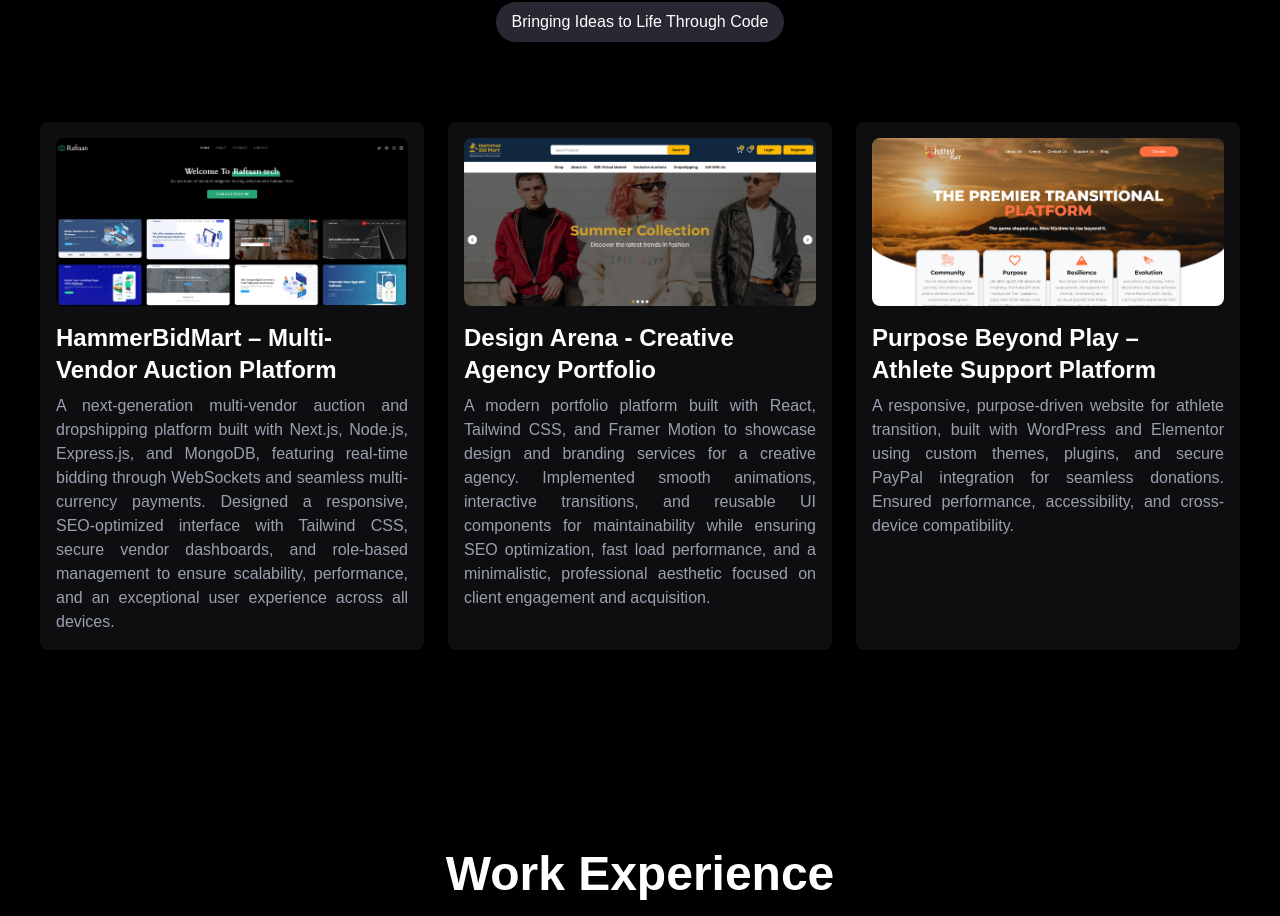
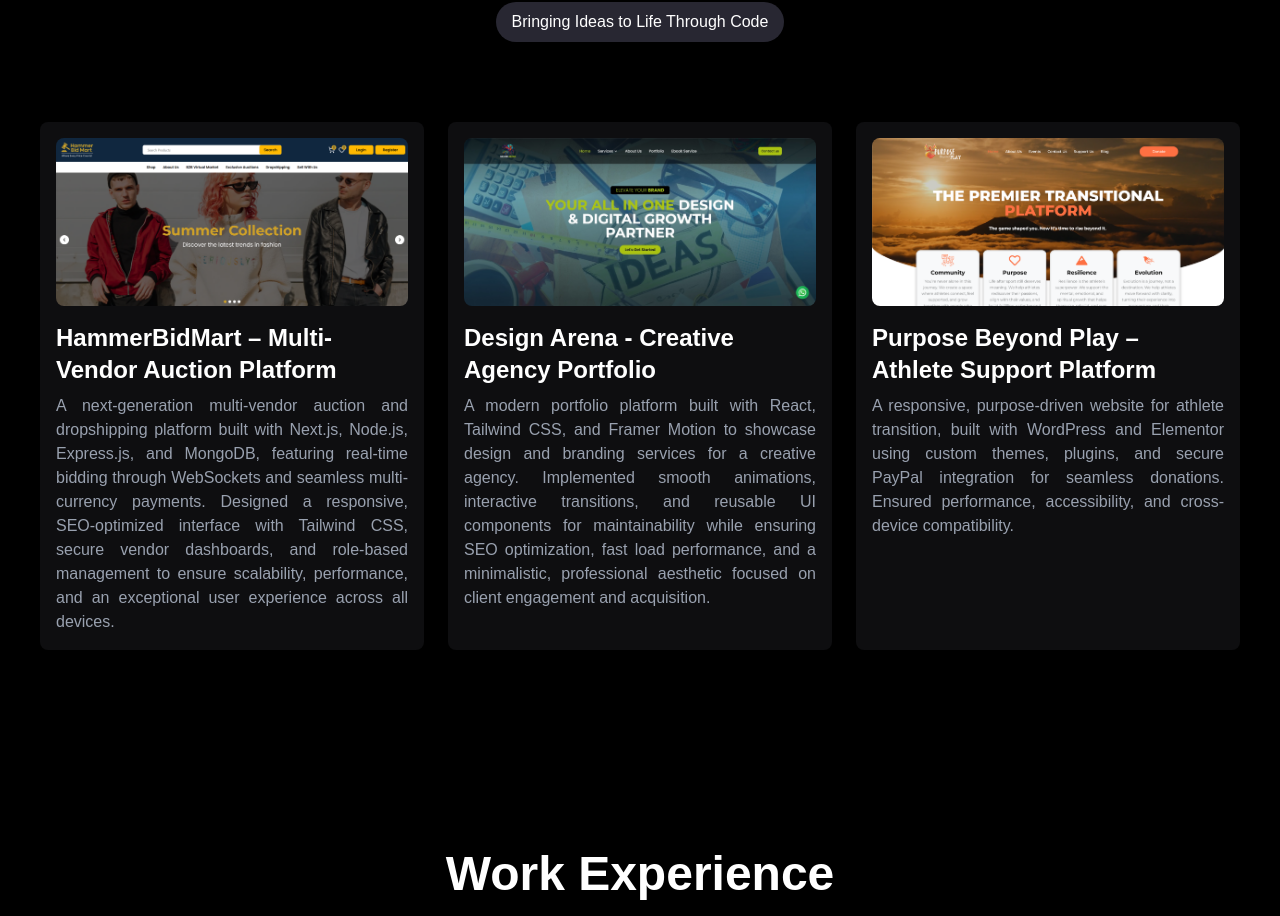
Before and after one commit to shahzaibkhan-4630/Shahzaib-Portfolio, a React (Vite) app: page / in a window 1280 px wide. Shown: the part 3794-4710 px from the top of the page. Built offline with nearby package versions, Linux system fonts and the light colour scheme; a web font is replaced by a local one.

Commit message:
Change In ShowCase Section

```diff
--- a/src/sections/ShowCaseSection.jsx
+++ b/src/sections/ShowCaseSection.jsx
@@ -61,13 +61,13 @@
                 >
                     <div className="relative">
                         <a
-                            href="https://raftaan-landingpage.netlify.app/"
+                            href="https://www.hammerbidmart.com"
                             target="_blank"
                             rel="noopener noreferrer"
                         >
                             <img
-                                src="/project-3.jpg"
-                                alt="Raftaan Tech"
+                                src="/project-4.png"
+                                alt="HammerBidMart"
                                 className=" rounded-lg"
                             />
                         </a>
@@ -93,7 +93,7 @@
                             rel="noopener noreferrer"
                         >
                             <img
-                                src="/project-4.png"
+                                src="/project-1.jpg"
                                 alt="Design Arena"
                                 className="rounded-lg"
                             />
```
